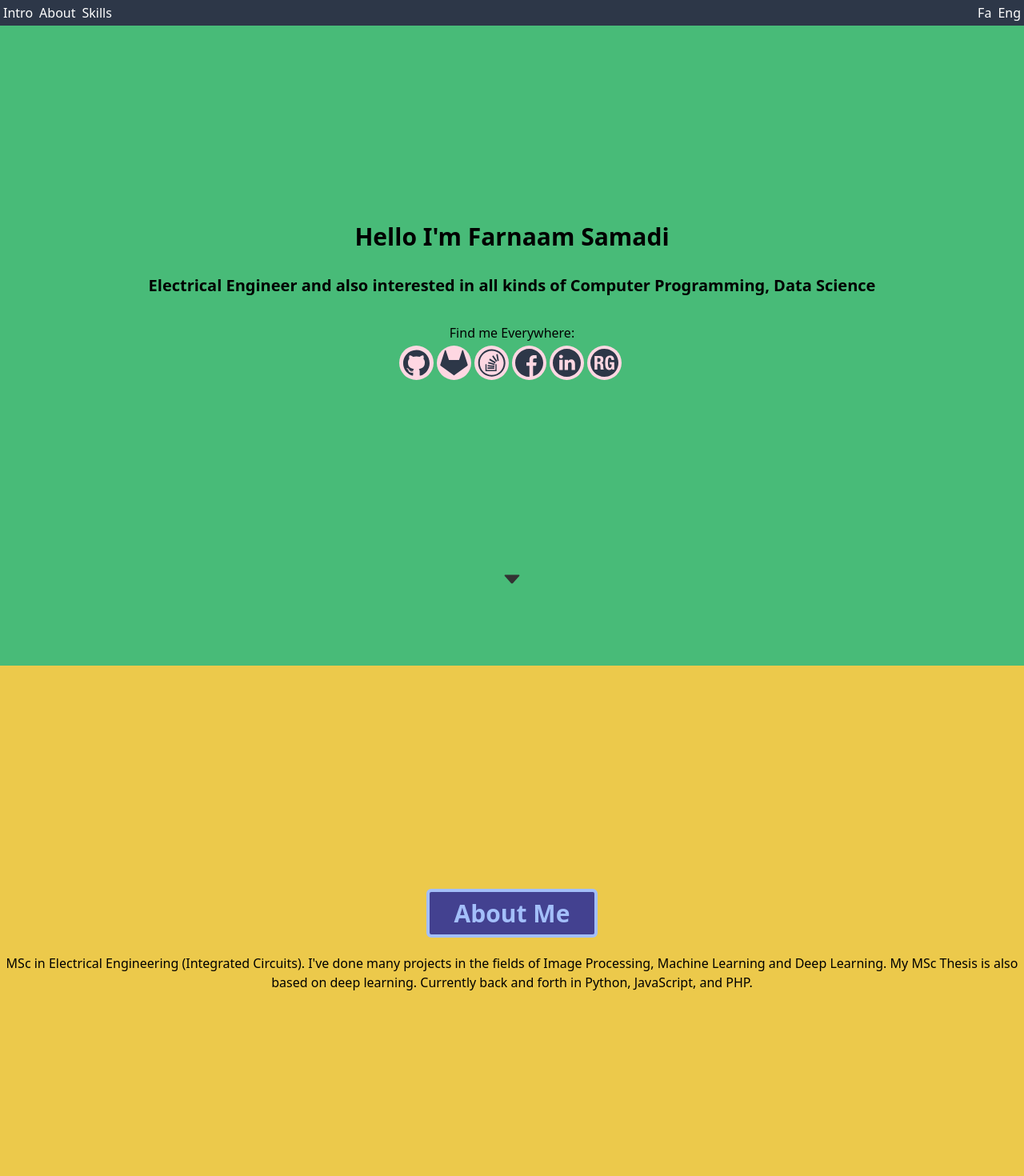
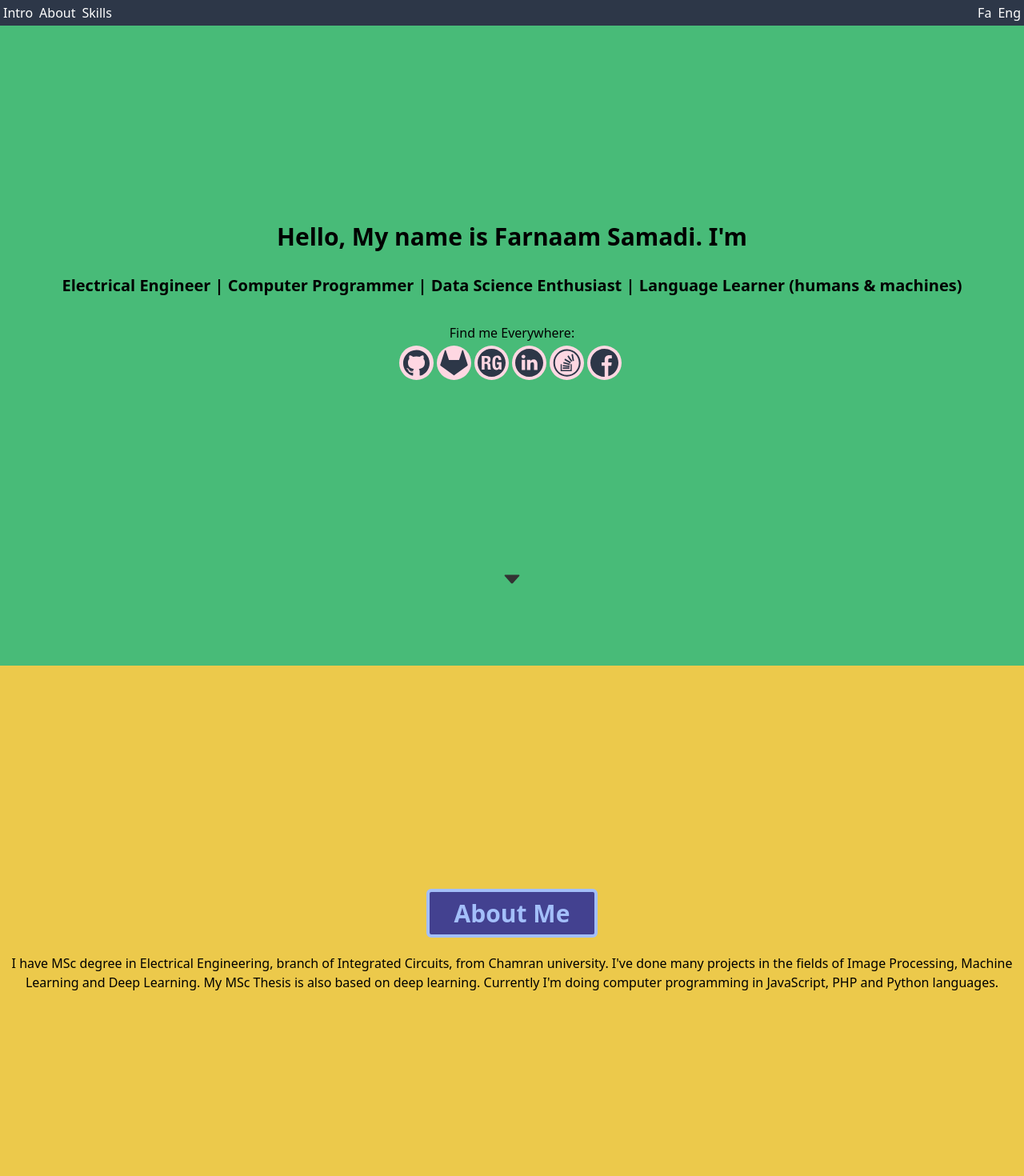
Before and after one commit to FarnaamSamadi/resume, a React (Create React App) app: page / in a window 1280 px wide. Shown: the top 1470 px of the page at 80% size. Built offline with nearby package versions, Linux system fonts and the light colour scheme.

Commit message:
Some Changes

```diff
--- a/public/index.html
+++ b/public/index.html
@@ -24,7 +24,7 @@
       work correctly both with client-side routing and a non-root public URL.
       Learn how to configure a non-root public URL by running `npm run build`.
     -->
-    <title>React App</title>
+    <title>Farnaam Samadi | Resume</title>
   </head>
   <body>
     <noscript>You need to enable JavaScript to run this app.</noscript>
--- a/src/data.json
+++ b/src/data.json
@@ -1,16 +1,16 @@
 {
-  "title": "Hello I'm Farnaam Samadi",
-  "subtitle": "Electrical Engineer and also interested in all kinds of Computer Programming, Data Science",
+  "title": "Hello, My name is Farnaam Samadi. I'm",
+  "subtitle": "Electrical Engineer | Computer Programmer | Data Science Enthusiast | Language Learner (humans & machines)",
   "links": {
     "github": "https://github.com/FarnaamSamadi",
     "gitlab": "https://gitlab.com/feritheprogrammer",
+    "researchGate": "https://www.researchgate.net/profile/Farnaam_Samadi",
+    "linkedIn": "https://www.linkedin.com/in/farnaamsamadi",
     "stackOverFlow": "https://stackoverflow.com/story/farnaamsamadi",
-    "facebook": "https://www.facebook.com/farnaamsamadi",
-    "linkedIn": "https://www.linkedin.com/in/farnaamsamadi",
-    "researchGate": "https://www.researchgate.net/profile/Farnaam_Samadi"
+    "facebook": "https://www.facebook.com/farnaamsamadi"
   },
   "about": {
-    "explanation": "MSc in Electrical Engineering (Integrated Circuits). I've done many projects in the fields of Image Processing, Machine Learning and Deep Learning. My MSc Thesis is also based on deep learning. Currently back and forth in Python, JavaScript, and PHP."
+    "explanation": "I have MSc degree in Electrical Engineering, branch of Integrated Circuits, from Chamran university. I've done many projects in the fields of Image Processing, Machine Learning and Deep Learning. My MSc Thesis is also based on deep learning. Currently I'm doing computer programming in JavaScript, PHP and Python languages."
   },
   "skills": [
     {
```
